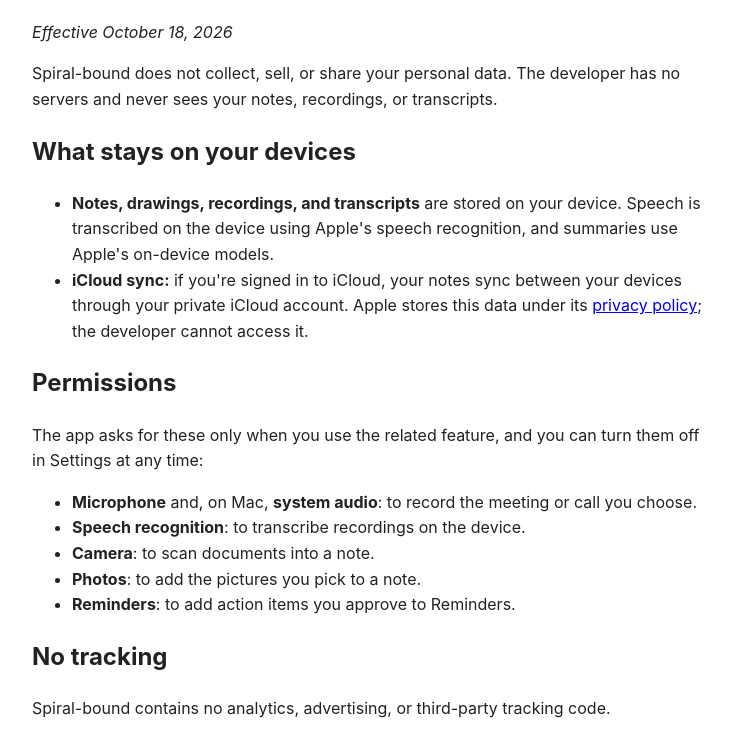
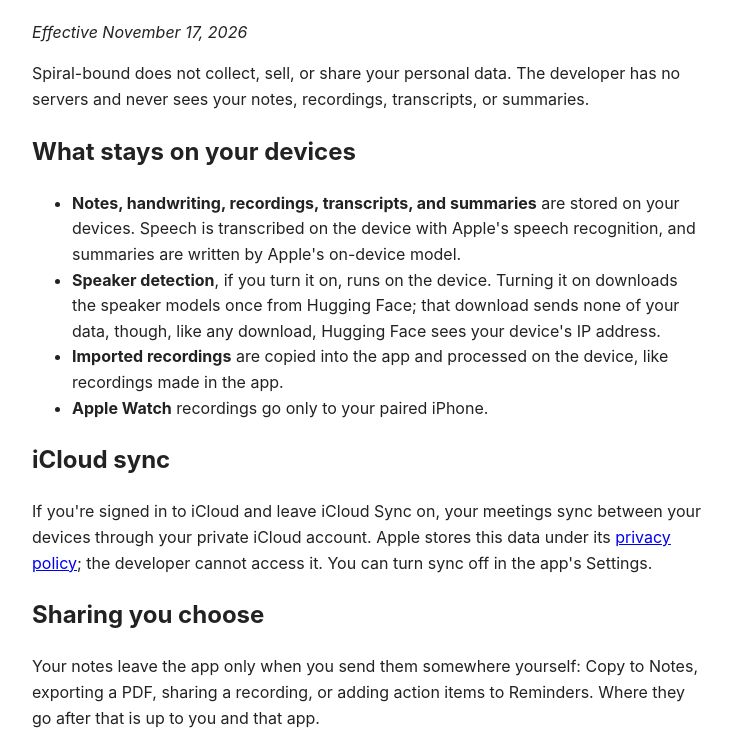
Before and after one commit to parkerbk/parkerbk.github.io, a plain HTML site: page privacy.html in a window 1280 px wide. Shown: the part 72-802 px from the top of the page, without its empty margins (272-1004 px from the left). Drawn offline with Linux system fonts and the light colour scheme.

Commit message:
Spiral-bound: update privacy policy and support for launch (purchase, speaker models, import, sharing)
Co-Authored-By: Claude Opus 5.5 <noreply@anthropic.com>

```diff
--- a/privacy.html
+++ b/privacy.html
@@ -3,25 +3,37 @@
 <title>Spiral-bound Privacy Policy</title><link rel="stylesheet" href="style.css"></head>
 <body>
 <h1>Spiral-bound Privacy Policy</h1>
-<p><em>Effective October 18, 2026</em></p>
+<p><em>Effective November 17, 2026</em></p>
 
-<p>Spiral-bound does not collect, sell, or share your personal data. The developer has no servers and never sees your notes, recordings, or transcripts.</p>
+<p>Spiral-bound does not collect, sell, or share your personal data. The developer has no servers and never sees your notes, recordings, transcripts, or summaries.</p>
 
 <h2>What stays on your devices</h2>
 <ul>
-<li><strong>Notes, drawings, recordings, and transcripts</strong> are stored on your device. Speech is transcribed on the device using Apple's speech recognition, and summaries use Apple's on-device models.</li>
-<li><strong>iCloud sync:</strong> if you're signed in to iCloud, your notes sync between your devices through your private iCloud account. Apple stores this data under its <a href="https://www.apple.com/legal/privacy/">privacy policy</a>; the developer cannot access it.</li>
+<li><strong>Notes, handwriting, recordings, transcripts, and summaries</strong> are stored on your devices. Speech is transcribed on the device with Apple's speech recognition, and summaries are written by Apple's on-device model.</li>
+<li><strong>Speaker detection</strong>, if you turn it on, runs on the device. Turning it on downloads the speaker models once from Hugging Face; that download sends none of your data, though, like any download, Hugging Face sees your device's IP address.</li>
+<li><strong>Imported recordings</strong> are copied into the app and processed on the device, like recordings made in the app.</li>
+<li><strong>Apple Watch</strong> recordings go only to your paired iPhone.</li>
 </ul>
+
+<h2>iCloud sync</h2>
+<p>If you're signed in to iCloud and leave iCloud Sync on, your meetings sync between your devices through your private iCloud account. Apple stores this data under its <a href="https://www.apple.com/legal/privacy/">privacy policy</a>; the developer cannot access it. You can turn sync off in the app's Settings.</p>
+
+<h2>Sharing you choose</h2>
+<p>Your notes leave the app only when you send them somewhere yourself: Copy to Notes, exporting a PDF, sharing a recording, or adding action items to Reminders. Where they go after that is up to you and that app.</p>
+
+<h2>Purchases</h2>
+<p>Spiral-bound Unlimited is bought through Apple. Apple handles payment; the developer receives no payment details or personal information, and the app checks the purchase with Apple's StoreKit on your device.</p>
 
 <h2>Permissions</h2>
 <p>The app asks for these only when you use the related feature, and you can turn them off in Settings at any time:</p>
 <ul>
-<li><strong>Microphone</strong> and, on Mac, <strong>system audio</strong>: to record the meeting or call you choose.</li>
+<li><strong>Microphone</strong> (and, on Mac, the <strong>audio of a call</strong> you choose): to record the meeting.</li>
 <li><strong>Speech recognition</strong>: to transcribe recordings on the device.</li>
-<li><strong>Camera</strong>: to scan documents into a note.</li>
-<li><strong>Photos</strong>: to add the pictures you pick to a note.</li>
-<li><strong>Reminders</strong>: to add action items you approve to Reminders.</li>
+<li><strong>Camera</strong>: to scan documents into a meeting.</li>
+<li><strong>Contacts</strong>: to show the contact for an @name in your notes.</li>
+<li><strong>Reminders</strong>: to add the action items you approve to Reminders.</li>
 </ul>
+<p>Pictures you add come through the system photo picker, which shares only the pictures you pick and needs no permission.</p>
 
 <h2>No tracking</h2>
 <p>Spiral-bound contains no analytics, advertising, or third-party tracking code.</p>
```
Also changed, not shown: index.html (+22 -2 lines).
